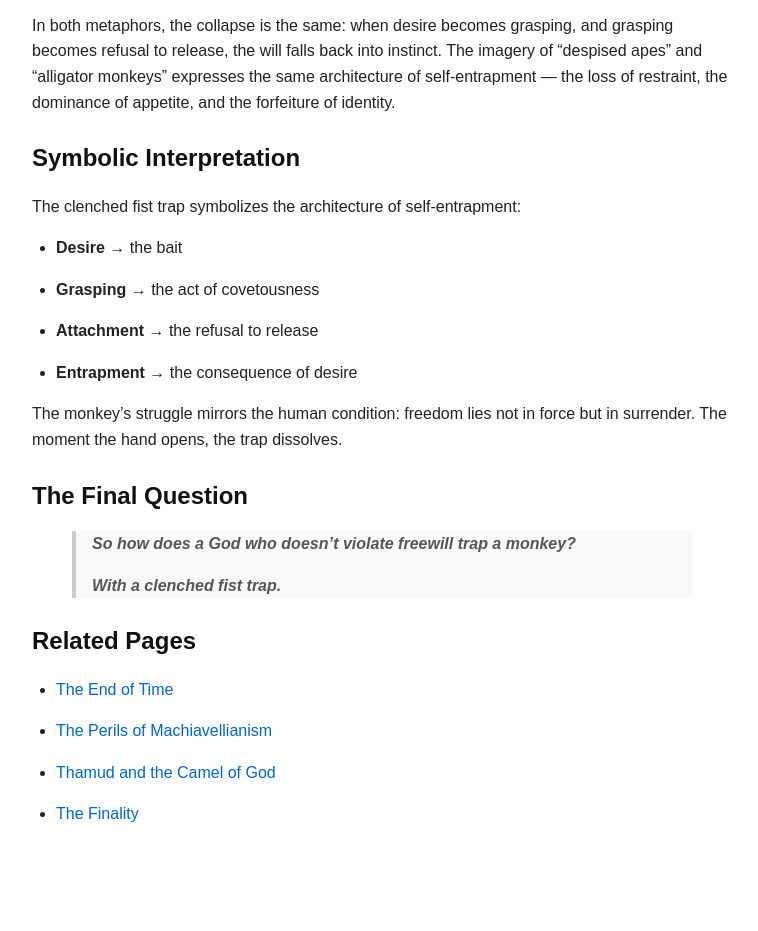
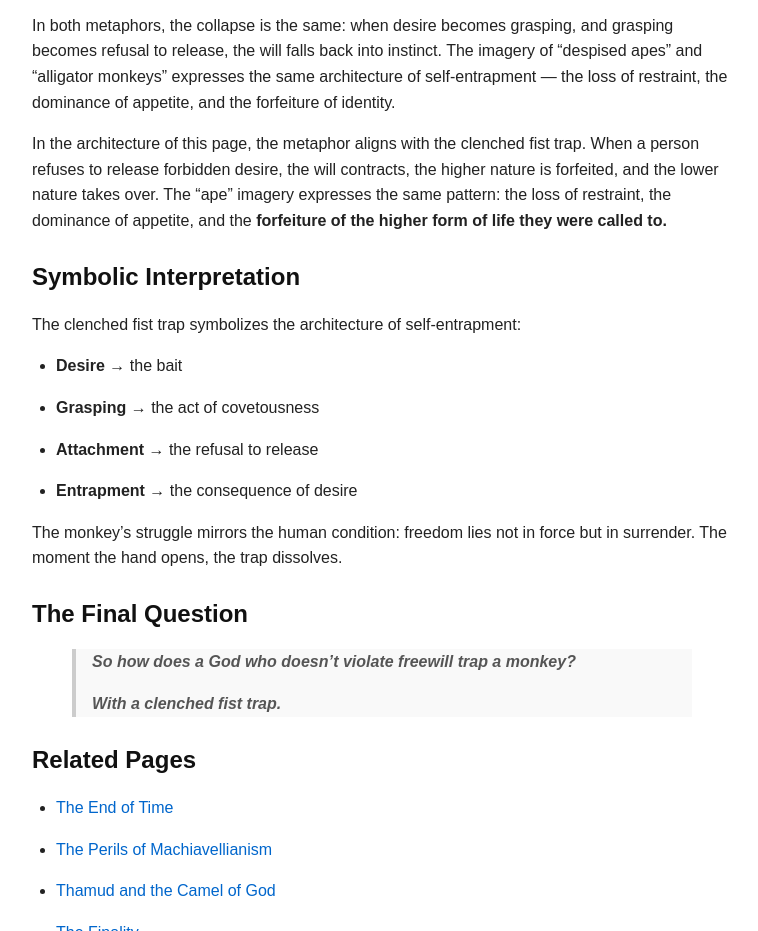
Before and after one commit to RaphaelAsanti/clenched-fist-trap, a plain HTML site: page index.html in a window 1280 px wide. Shown: the part 2660-3591 px from the top of the page, without its empty margins (258-1016 px from the left). Before the commit the page ends 3519 px from the top, so only its background shows below. Drawn offline with Linux system fonts and the light colour scheme.

Commit message:
Add paragraph on clenched fist trap metaphor
Added a new paragraph discussing the metaphor of the clenched fist trap and its implications on desire and identity.

```diff
--- a/index.html
+++ b/index.html
@@ -210,7 +210,13 @@ img {
   architecture of self-entrapment — the loss of restraint, the dominance of appetite,
   and the forfeiture of identity.
 </p>
-
+<p>
+  In the architecture of this page, the metaphor aligns with the clenched fist trap.
+  When a person refuses to release forbidden desire, the will contracts, the
+  higher nature is forfeited, and the lower nature takes over. The “ape” imagery
+  expresses the same pattern: the loss of restraint, the dominance of appetite,
+  and the <strong>forfeiture of the higher form of life they were called to.</strong>
+</p>
     <!-- SYMBOLISM -->
     <section>
       <h2>Symbolic Interpretation</h2>
```
